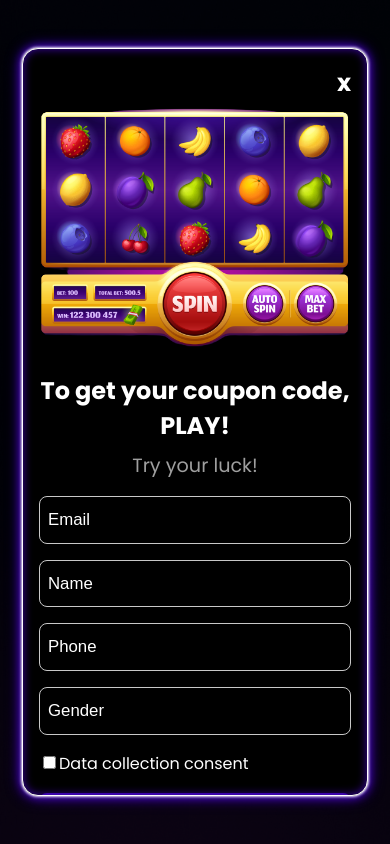
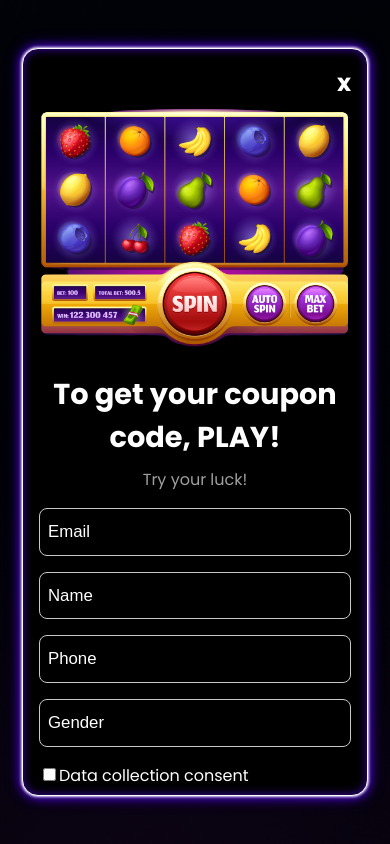
Before and after one commit to georginapuig/nombre-de-tu-app, a React (Create React App) app: page / in a window 390 px wide. Both pictures are taken after a click on the button "Play". Built offline with nearby package versions, Linux system fonts and the light colour scheme.

Commit message:
change font size

```diff
--- a/src/Popup.css
+++ b/src/Popup.css
@@ -119,6 +119,15 @@
   .popup-video, .popup-play {
     width: 60%;
   }
+
+  .popup__title {
+    font-size: 1.8rem;
+  }
+
+  .popup__subtitle {
+    font-size: 1.05rem;
+     margin: .5rem 0 .5rem;
+  }
 }
 
 @media only screen and (max-width: 480px) {
@@ -137,8 +146,8 @@
   }
 
   .popup__subtitle {
-    font-size: 1.2rem;
-    margin: .5rem 0 .5rem;
+    font-size: 1rem;
+     margin: .5rem 0 .5rem;
   }
 
   .form {
```
